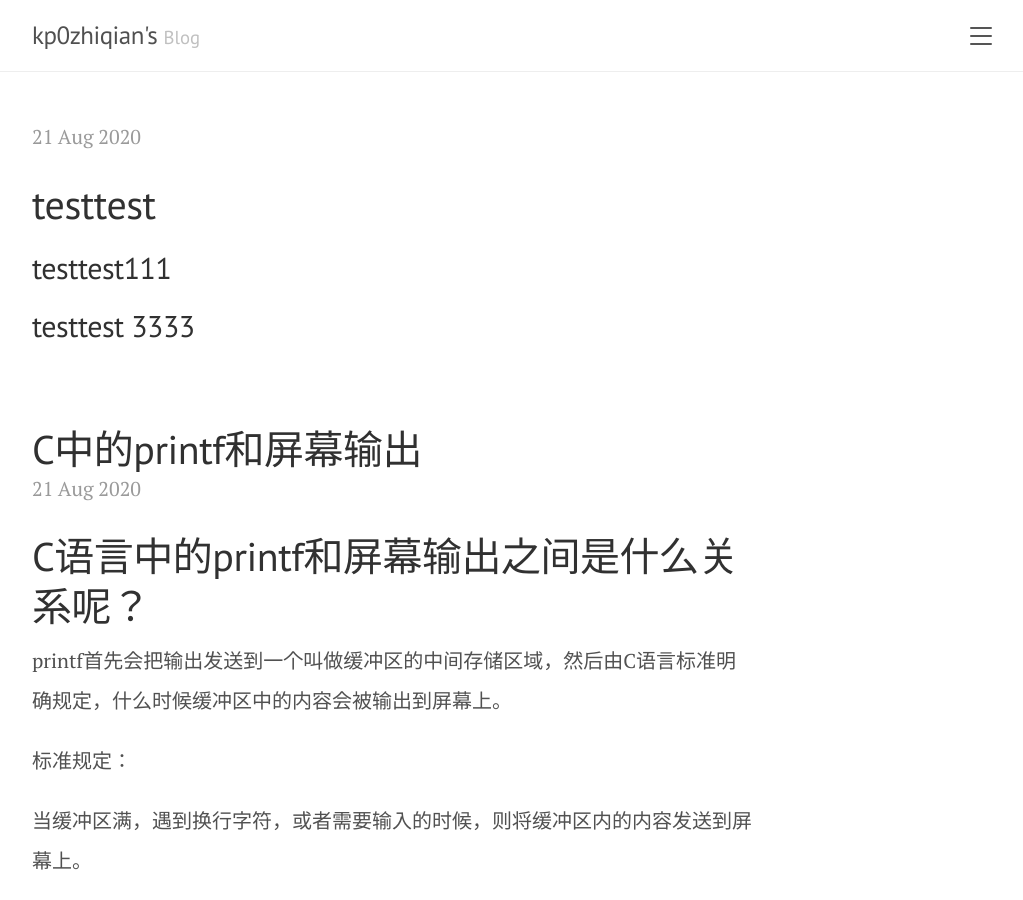
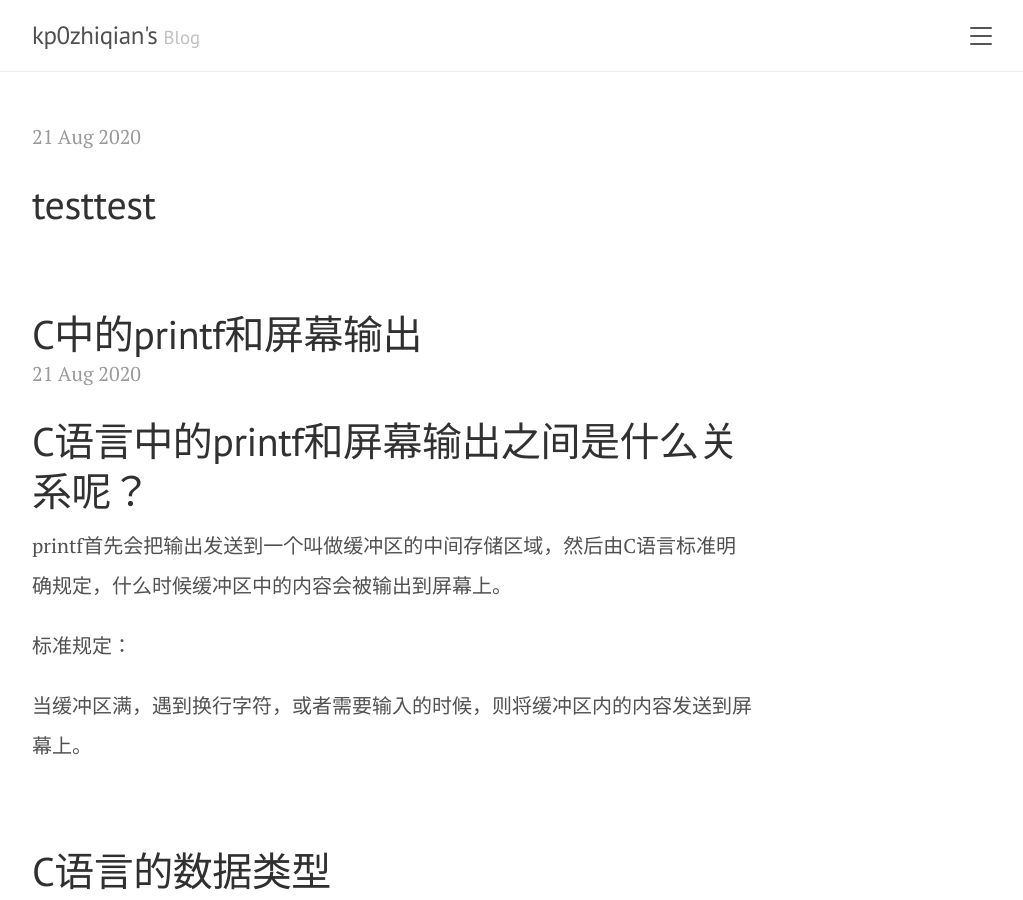
Before and after one commit to zhiqian0923/kp0zhiqian.github.io, a Jekyll site: the page built from index.html, in a window 1280 px wide and 900 px high. Shown: the whole window, without its empty margins (248-1271 px from the left). Built offline with Jekyll 4.4.1, drawn with Linux system fonts in a browser that asks for light colours; the list of posts is cut into pages by our own code.

Commit message:
test commit 2

```diff
--- a/_posts/2020-08-21-test.md
+++ b/_posts/2020-08-21-test.md
@@ -3,5 +3,3 @@ layout: post
 title:test
 ---
 # testtest
-## testtest111
-## testtest 3333
```
